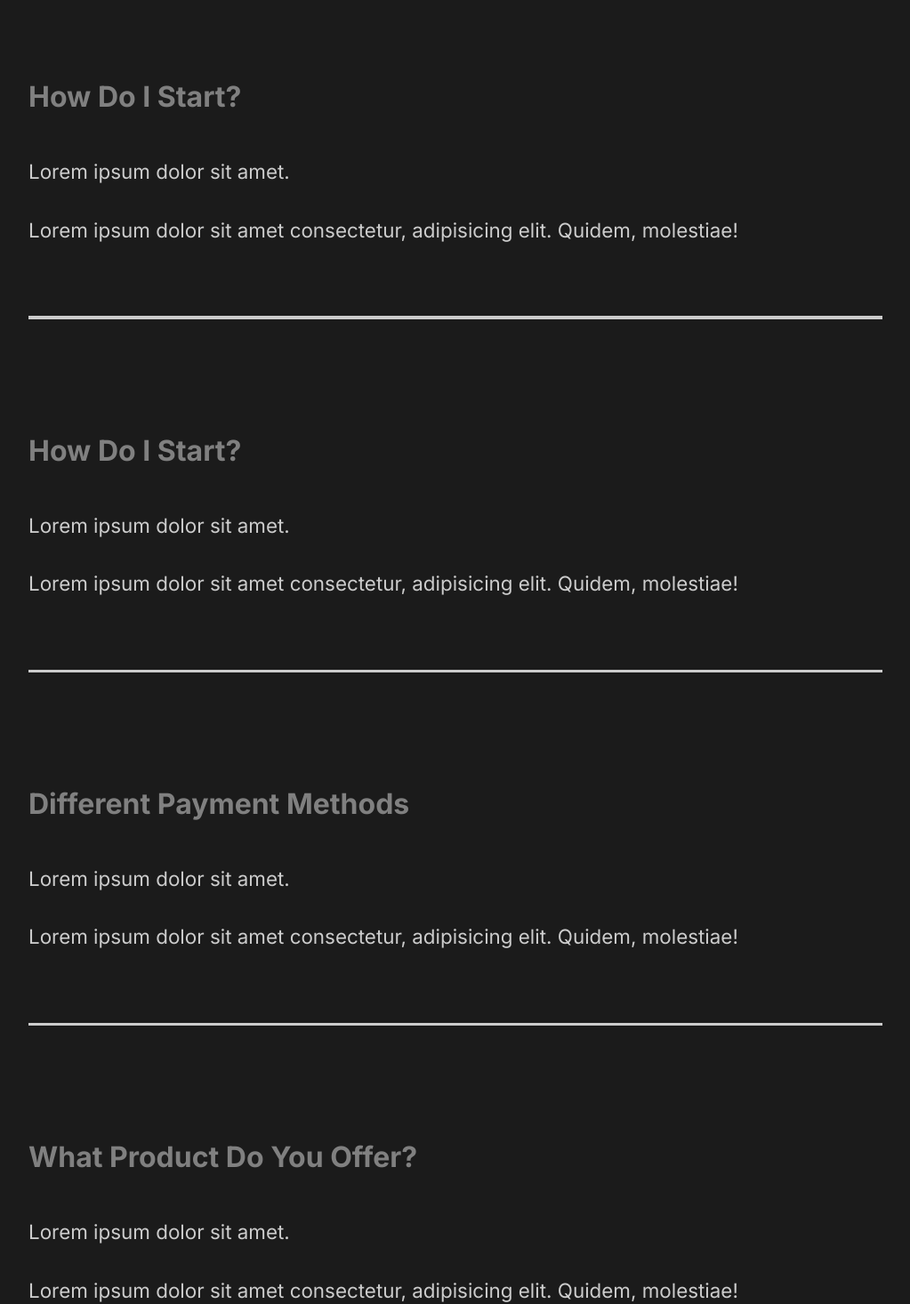
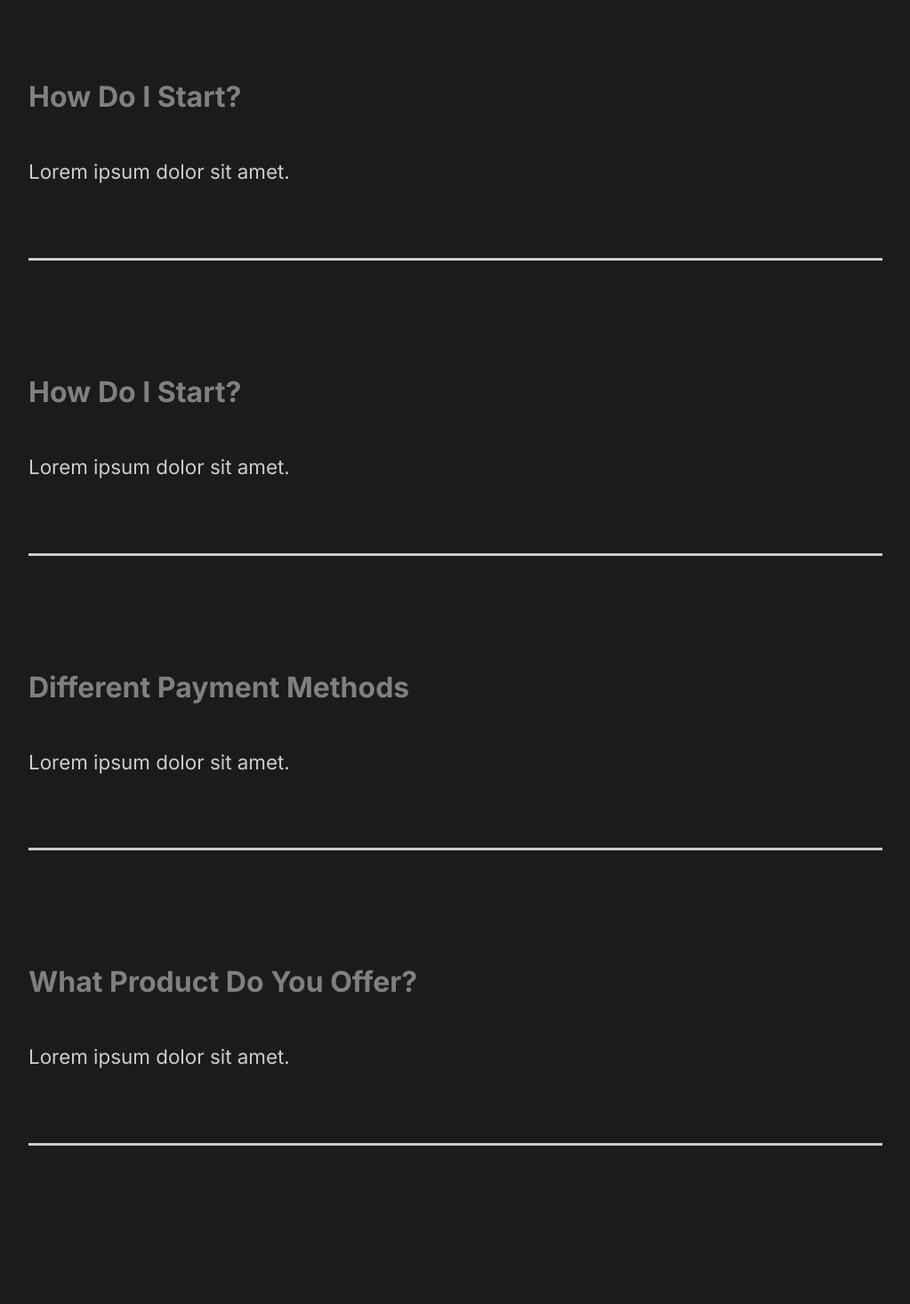
Before and after one commit to htehrani98/capture, a React (Create React App) app: page / in a window 1280 px wide. Shown: the part 2406-3872 px from the top of the page at 89% size, without its empty margins (128-1151 px from the left). Built offline with nearby package versions, Linux system fonts and the light colour scheme.

Commit message:
17.issue

```diff
--- a/src/components/FaqSection.js
+++ b/src/components/FaqSection.js
@@ -1,54 +1,63 @@
-import React from "react";
+import React, { useState } from "react";
 import styled from "styled-components";
 import { About } from "../styles";
 
 const FaqSection = () => {
+  const [faqToggle, setFaqToggle] = useState([false, false, false, false]);
   return (
     <Faq>
       <h2>
         Any Questions <span>FAQ</span>
       </h2>
-      <div className="question">
+      <div onClick={() => setFaqToggle(!faqToggle[0])} className="question">
         <h4>How Do I Start?</h4>
         <div className="answer">
           <p>Lorem ipsum dolor sit amet.</p>
+          {faqToggle[0] && (
             <p>
               Lorem ipsum dolor sit amet consectetur, adipisicing elit. Quidem,
               molestiae!
             </p>
+          )}
         </div>
         <div className="faq-line"></div>
       </div>
-      <div className="question">
+      <div onClick={() => setFaqToggle(!faqToggle[1])} className="question">
         <h4>How Do I Start?</h4>
         <div className="answer">
           <p>Lorem ipsum dolor sit amet.</p>
+          {faqToggle[1] && (
             <p>
               Lorem ipsum dolor sit amet consectetur, adipisicing elit. Quidem,
               molestiae!
             </p>
+          )}
         </div>
         <div className="faq-line"></div>
       </div>
-      <div className="question">
+      <div onClick={() => setFaqToggle(!faqToggle[2])} className="question">
         <h4>Different Payment Methods</h4>
         <div className="answer">
           <p>Lorem ipsum dolor sit amet.</p>
+          {faqToggle[2] && (
             <p>
               Lorem ipsum dolor sit amet consectetur, adipisicing elit. Quidem,
               molestiae!
             </p>
+          )}
         </div>
         <div className="faq-line"></div>
       </div>
-      <div className="question">
+      <div onClick={() => setFaqToggle(!faqToggle[3])} className="question">
         <h4>What Product Do You Offer?</h4>
         <div className="answer">
           <p>Lorem ipsum dolor sit amet.</p>
+          {faqToggle[3] && (
             <p>
               Lorem ipsum dolor sit amet consectetur, adipisicing elit. Quidem,
               molestiae!
             </p>
+          )}
         </div>
         <div className="faq-line"></div>
       </div>
```
Lines whose indentation alone changed are shown as unchanged.
